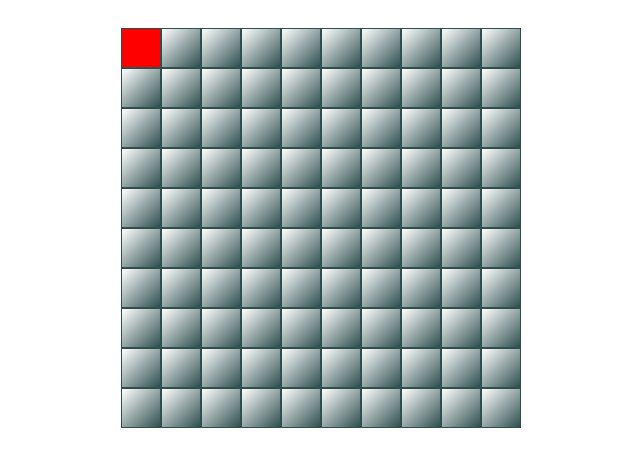
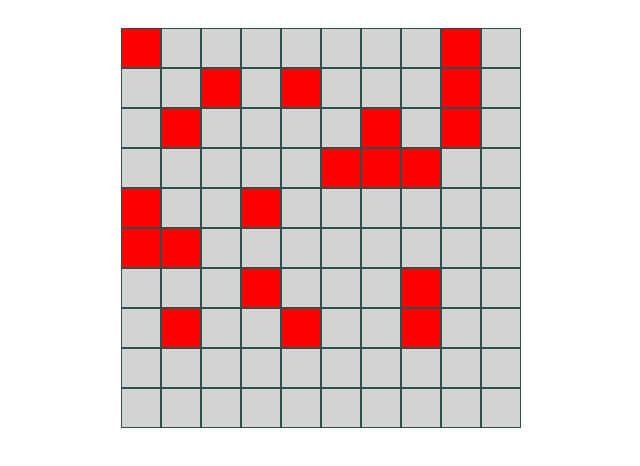
Before and after one commit to harrisonBirkner/minesweeper, a plain HTML site: page index.html in a window 1280 px wide. Both pictures are taken after a click on the element 460 px from the left and 259 px from the top of the page. Shown: the part 212-678 px from the top of the page, without its empty margins (319-959 px from the left). Drawn offline with Linux system fonts and the light colour scheme.

Commit message:
clear and disable board when mine is found

```diff
--- a/script.js
+++ b/script.js
@@ -32,10 +32,15 @@ function initGame() {
     //additional logic for mines and game state mgmt here
 }
 
-function handleCellClick(index) {
+function handleCellClick(i) {
     //game logic for handling cell clicks
-    console.log('Cell clicked: ', index);
-    cells[index].classList.remove('hidden');
+    cells[i].classList.remove('hidden');
+    if (cells[i].classList.contains('mine')) {
+        cells.forEach(cell => {
+            cell.classList.remove('hidden');
+        });
+        gameBoard.style.pointerEvents = 'none';
+    }
 }
 
 initGame();
--- a/styles.css
+++ b/styles.css
@@ -15,6 +15,7 @@ body {
     margin: 10px;
     align-items: center;
     justify-content: center;
+    pointer-events: auto;
 }
 
 .cell {
```
